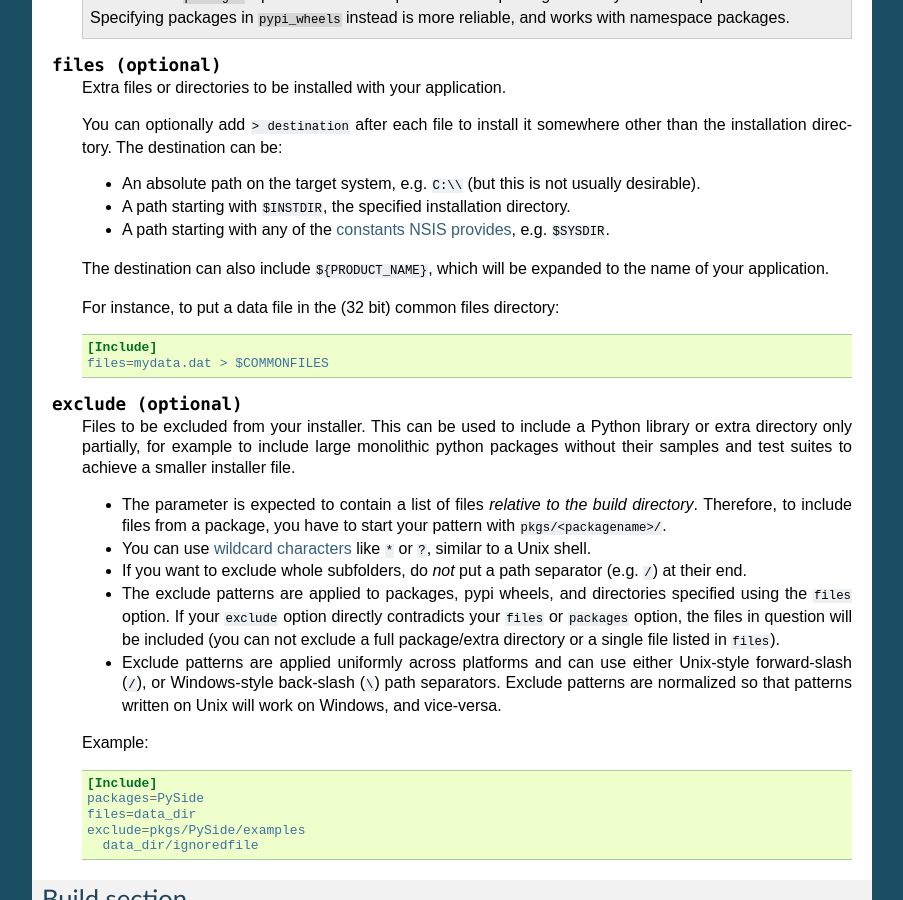
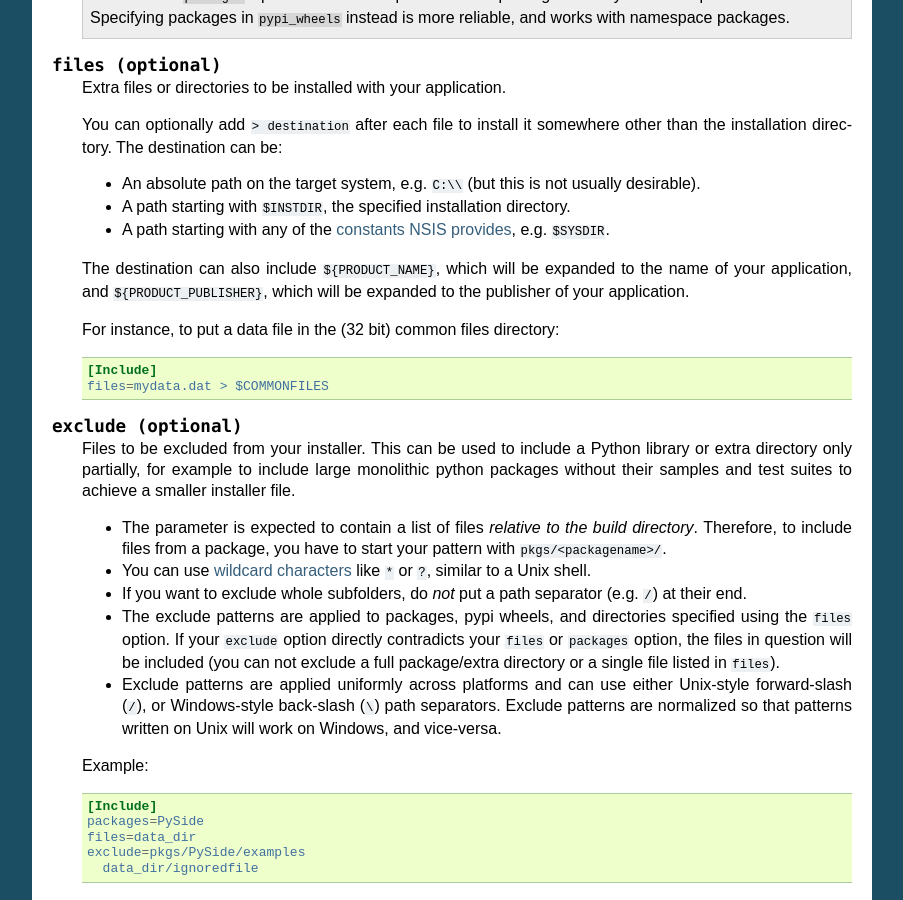
Before and after one commit to takluyver/pynsist, a Sphinx documentation site: the page built from doc/cfgfile.rst, in a window 1280 px wide and 900 px high, scrolled down 3950 px. Shown: the whole window, without its empty margins (198-1101 px from the left). Built offline with Sphinx 7.4.7, drawn with Linux system fonts in a browser that asks for light colours.

Commit message:
Add PRODUCT_PUBLISHER as an NSIS variable

```diff
--- a/doc/cfgfile.rst
+++ b/doc/cfgfile.rst
@@ -283,7 +283,8 @@ the line with the key:
      <http://nsis.sourceforge.net/Docs/Chapter4.html#4.2.3>`_, e.g. ``$SYSDIR``.
 
    The destination can also include ``${PRODUCT_NAME}``, which will be expanded
-   to the name of your application.
+   to the name of your application, and ``${PRODUCT_PUBLISHER}``, which will be expanded
+   to the publisher of your application.
 
    For instance, to put a data file in the (32 bit) common files directory:
 
```
Also changed, not shown: 1 other file.
